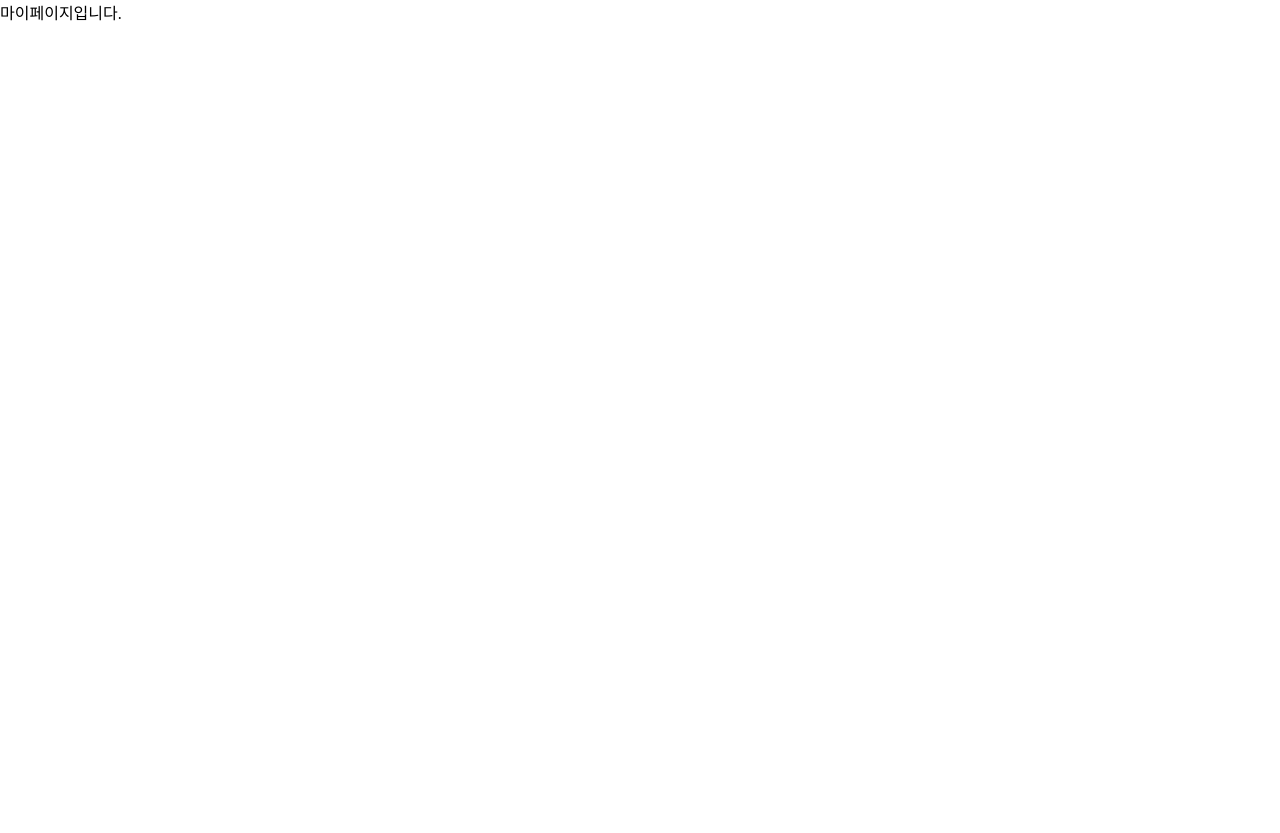
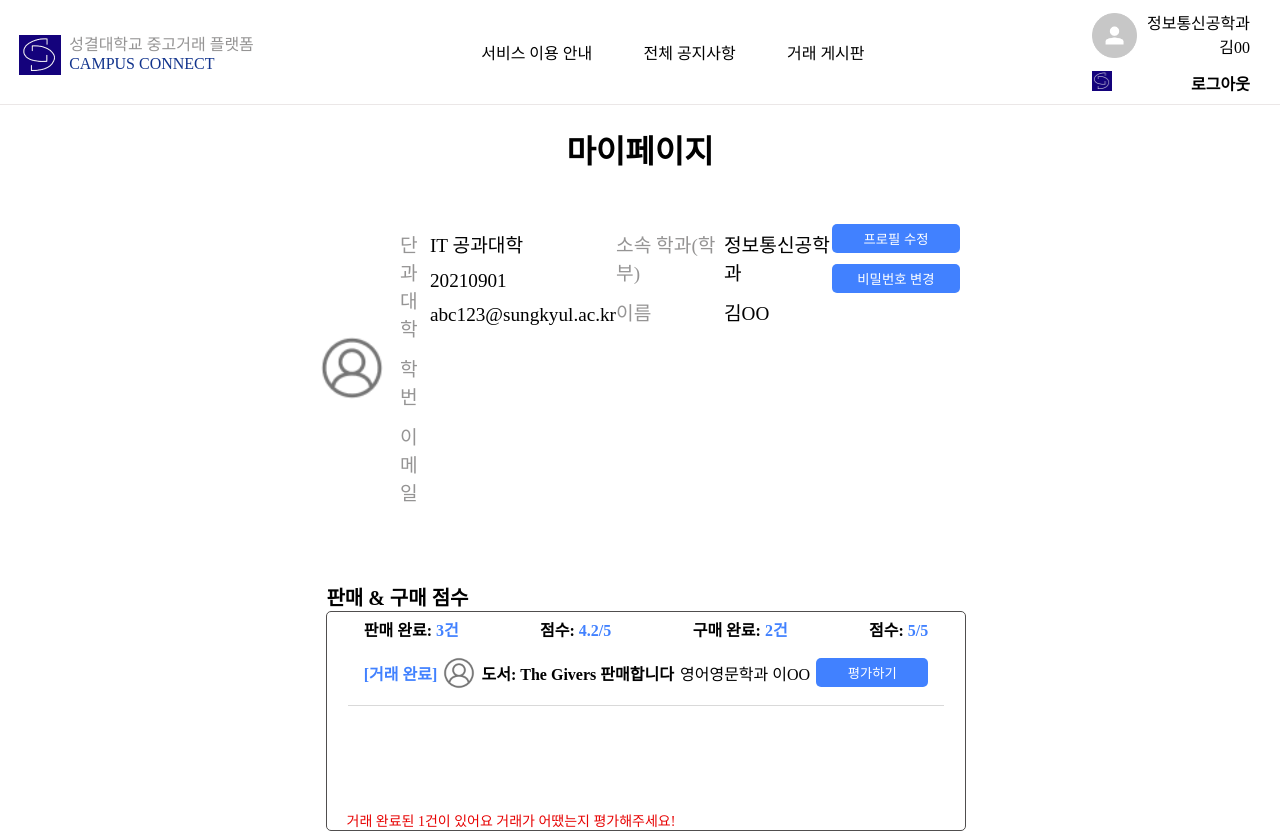
Before and after one commit to Campus-Connect-Team/frontend, a React (Vite) app in the folder campusconnect/: page /mypage in a window 1280 px wide. Shown: the top 833 px of the page. Before the commit the page ends 800 px from the top, so only its background shows below. Built offline with nearby package versions, Linux system fonts and the light colour scheme; the HTML template or start-up script is replaced by a standard one.

Commit message:
design: 마이페이지 판매 컴포넌트 퍼블리싱

```diff
--- /dev/null
+++ b/campusconnect/src/components/mypage/ChatList.jsx
@@ -0,0 +1,5 @@
+function ChatList() {
+  return <div>진행중인 채팅</div>;
+}
+
+export default ChatList;
--- /dev/null
+++ b/campusconnect/src/components/mypage/DeleteMembership.jsx
@@ -0,0 +1,5 @@
+function DeleteMembership() {
+  return <div>회원탈퇴</div>;
+}
+
+export default DeleteMembership;
--- /dev/null
+++ b/campusconnect/src/components/mypage/EvalScore.jsx
@@ -0,0 +1,146 @@
+import styled from 'styled-components';
+import UserIcon from '../../assets/UserIcon.png';
+
+const Wrapper = styled.div`
+  width: 98%;
+  display: flex;
+  flex-direction: column;
+`;
+
+const Title = styled.div`
+  font-size: 1.25rem;
+  font-weight: 900;
+`;
+
+const BoxContainer = styled.div`
+  width: 100%;
+  height: 13rem;
+  border: 1px solid #504e4e;
+  border-radius: 5px;
+  padding: 5px;
+  font-size: 1rem;
+  position: relative;
+`;
+
+const ScoreContainer = styled.div`
+  width: 90%;
+  margin: 0 auto;
+  display: flex;
+  justify-content: space-between;
+`;
+
+const ScoreTitle = styled.span`
+  font-weight: 700;
+`;
+
+const ScoreNum = styled.span`
+  color: #4181ff;
+  font-weight: 700;
+`;
+
+const List = styled.div`
+  width: 90%;
+  margin: 0 auto;
+  padding: 1rem;
+  display: flex;
+  justify-content: space-between;
+  align-items: center;
+  border-bottom: 1px solid #d9d9d9;
+  overflow: auto;
+  font-size: 1rem;
+`;
+
+const ListState = styled.span`
+  color: #4181ff;
+  font-weight: 600;
+`;
+
+const ListImg = styled.img`
+  width: 2rem;
+  height: 2rem;
+`;
+
+const ListTitle = styled.span`
+  font-weight: 800;
+`;
+
+const ListBtn = styled.button`
+  border: none;
+  width: 7rem;
+  height: 1.8rem;
+  background-color: #4181ff;
+  border-radius: 5px;
+  color: #fff;
+
+  &: hover {
+    cursor: pointer;
+  }
+`;
+
+const InfoContainer = styled.div`
+  position: absolute;
+  font-size: 0.875rem;
+  color: #e70303;
+  left: 3%;
+  bottom: 0;
+`;
+
+const ListMock = {
+  List: [
+    { state: true, img: UserIcon, Title: '1책 판매합니다', Info: '영어영문학과 이OO' },
+    { state: true, img: UserIcon, Title: '2책 판매합니다', Info: '국어국문학과 이OO' },
+    { state: true, img: UserIcon, Title: '3책 판매합니다', Info: '영어영문학과 이OO' },
+    { state: true, img: UserIcon, Title: '4책 판매합니다', Info: '국어국문학과 이OO' },
+    { state: true, img: UserIcon, Title: '5책 판매합니다', Info: '영어영문학과 이OO' },
+  ],
+};
+
+function EvalScore() {
+  return (
+    <Wrapper>
+      <Title>판매 & 구매 점수</Title>
+
+      <BoxContainer>
+        <ScoreContainer>
+          <div>
+            <ScoreTitle>판매 완료: </ScoreTitle>
+            <ScoreNum>3건</ScoreNum>
+          </div>
+          <div>
+            <ScoreTitle>점수: </ScoreTitle>
+            <ScoreNum>4.2/5</ScoreNum>
+          </div>
+          <div>
+            <ScoreTitle>구매 완료: </ScoreTitle>
+            <ScoreNum>2건</ScoreNum>
+          </div>
+          <div>
+            <ScoreTitle>점수: </ScoreTitle>
+            <ScoreNum>5/5</ScoreNum>
+          </div>
+        </ScoreContainer>
+
+        <List>
+          {/* {ListMock.List.map((item) => (
+            <div>
+              <ListState>[거래 완료]</ListState>
+              <ListImg src={item.img} alt="프로필" />
+              <ListTitle>{item.title}</ListTitle>
+              <span>{item.Info}</span>
+              <ListBtn type="button">평가하기</ListBtn>
+            </div>
+          ))} */}
+          <ListState>[거래 완료]</ListState>
+          <ListImg src={UserIcon} alt="프로필" />
+          <ListTitle>도서: The Givers 판매합니다</ListTitle>
+          <span>영어영문학과 이OO</span>
+          <ListBtn type="button">평가하기</ListBtn>
+        </List>
+
+        <InfoContainer>거래 완료된 1건이 있어요 거래가 어땠는지 평가해주세요!</InfoContainer>
+      </BoxContainer>
+    </Wrapper>
+  );
+}
+
+export default EvalScore;
--- /dev/null
+++ b/campusconnect/src/components/mypage/InterestItem.jsx
@@ -0,0 +1,5 @@
+function InterestItem() {
+  return <>관심 상품</>;
+}
+
+export default InterestItem;
--- /dev/null
+++ b/campusconnect/src/components/mypage/PostList.jsx
@@ -0,0 +1,5 @@
+function PostList() {
+  return <div>작성한 게시글</div>;
+}
+
+export default PostList;
--- /dev/null
+++ b/campusconnect/src/components/mypage/Profile.jsx
@@ -0,0 +1,95 @@
+import styled from 'styled-components';
+import UserIcon from '../../assets/UserIcon.png';
+
+const Wrapper = styled.div`
+  width: 100%;
+  display: flex;
+  margin-bottom: 2.5rem;
+`;
+
+const ImgContainer = styled.div`
+  display: flex;
+  justify-content: center;
+  align-items: center;
+`;
+
+const ProfileImg = styled.img`
+  width: 4rem;
+  height: 4rem;
+  margin-right: 1rem;
+`;
+
+const InfoContainer = styled.div`
+  width: 50%;
+  display: flex;
+  justify-content: space-evenly;
+`;
+
+const InfoDetailContainer = styled.div`
+  display: flex;
+  flex-direction: column;
+  align-items: flex-start;
+`;
+
+const InfoDetailTitle = styled.span`
+  font-size: 1.2rem;
+  margin: 6px 0;
+  color: #959494;
+`;
+
+const InfoDetailText = styled.span`
+  font-size: 1.2rem;
+  margin: 6px 0;
+`;
+
+const Button = styled.button`
+  width: 8rem;
+  height: 1.8rem;
+  background-color: #4181ff;
+  color: #fff;
+  border: none;
+  border-radius: 5px;
+  margin-bottom: 0.7rem;
+
+  &:hover {
+    cursor: pointer;
+  }
+`;
+
+function Profile() {
+  return (
+    <Wrapper>
+      <ImgContainer>
+        <ProfileImg src={UserIcon} alt="프로필 이미지" />
+      </ImgContainer>
+      <InfoContainer>
+        <InfoDetailContainer>
+          <InfoDetailTitle>단과대학</InfoDetailTitle>
+          <InfoDetailTitle>학번</InfoDetailTitle>
+          <InfoDetailTitle>이메일</InfoDetailTitle>
+        </InfoDetailContainer>
+        <InfoDetailContainer>
+          <InfoDetailText>IT 공과대학</InfoDetailText>
+          <InfoDetailText>20210901</InfoDetailText>
+          <InfoDetailText>abc123@sungkyul.ac.kr</InfoDetailText>
+        </InfoDetailContainer>
+      </InfoContainer>
+      <InfoContainer>
+        <InfoDetailContainer>
+          <InfoDetailTitle>소속 학과(학부)</InfoDetailTitle>
+          <InfoDetailTitle>이름</InfoDetailTitle>
+        </InfoDetailContainer>
+        <InfoDetailContainer>
+          <InfoDetailText>정보통신공학과</InfoDetailText>
+          <InfoDetailText>김OO</InfoDetailText>
+        </InfoDetailContainer>
+      </InfoContainer>
+      <InfoDetailContainer>
+        <Button type="button">프로필 수정</Button>
+        <Button type="button">비밀번호 변경</Button>
+      </InfoDetailContainer>
+    </Wrapper>
+  );
+}
+
+export default Profile;
--- a/campusconnect/src/pages/MyPage.jsx
+++ b/campusconnect/src/pages/MyPage.jsx
@@ -1,5 +1,36 @@
+import styled from 'styled-components';
+import NavBar from '../components/NavBar';
+import Profile from '../components/mypage/Profile';
+import EvalScore from '../components/mypage/EvalScore';
+import InterestItem from '../components/mypage/InterestItem';
+import ChatList from '../components/mypage/ChatList';
+import PostList from '../components/mypage/PostList';
+import DeleteMembership from '../components/mypage/DeleteMembership';
+
+const MyPageContainer = styled.div`
+  width: 50%;
+  margin: 0 auto;
+  display: flex;
+  flex-direction: column;
+  gap: 30px;
+  align-items: center;
+`;
+
 function MyPage() {
-  return <div>마이페이지입니다.</div>;
+  return (
+    <>
+      <NavBar />
+      <MyPageContainer>
+        <h1>마이페이지</h1>
+        <Profile />
+        <EvalScore />
+        <InterestItem />
+        <ChatList />
+        <PostList />
+        <DeleteMembership />
+      </MyPageContainer>
+    </>
+  );
 }
 
 export default MyPage;
```
Also changed, not shown: 1 other file (tests, documents, lock files or other folders).
